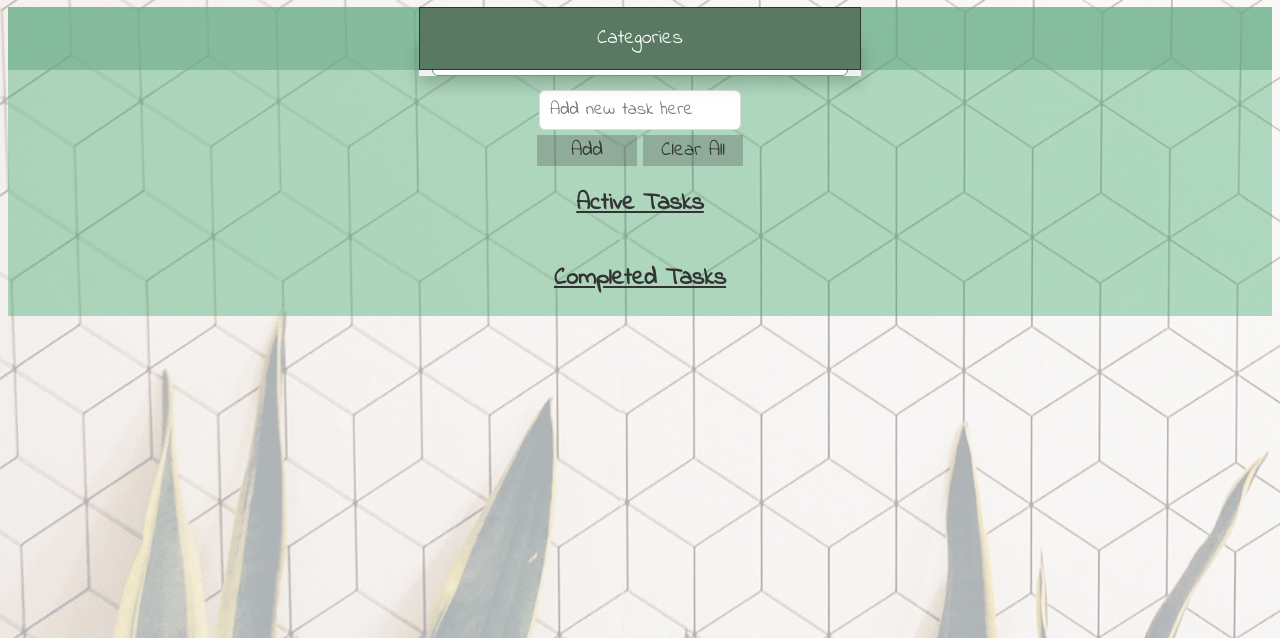
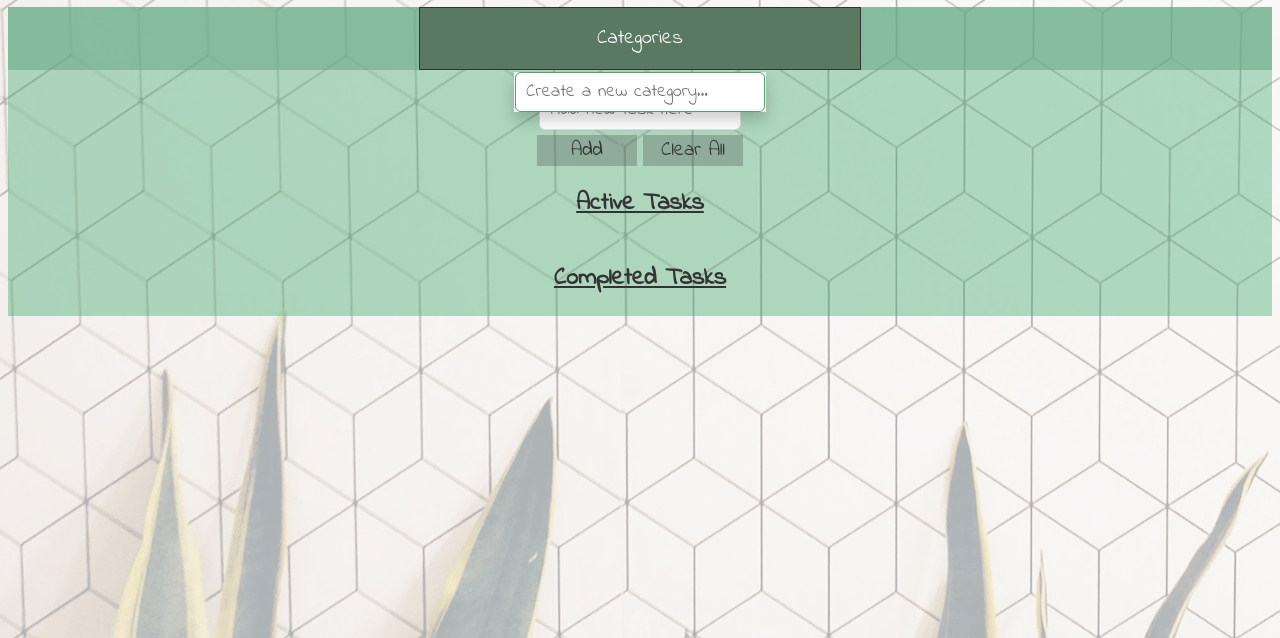
Before and after one commit to WebAhead12/ExpressList, a website: page public/index.html in a window 1280 px wide. Both pictures are taken after a click on the button "Categories". Shown: the part 162-800 px from the top of the page. Drawn offline with Linux system fonts and the light colour scheme.

Commit message:
fixed categories width + added CSS for categoryOnIt

```diff
--- a/public/button-content.css
+++ b/public/button-content.css
@@ -45,6 +45,13 @@ font-family: 'Indie Flower', cursive;
   border: 3px solid rgb(60, 168, 109, 0.4);
   background: rgb(60, 168, 109, 0.4);
 }
+
+
+.categoryOnIt:focus {
+  border: 3px solid rgb(60, 168, 109, 0.4);
+  background: rgb(60, 168, 109, 0.4);
+
+}
 .status {
   line-height: 3.5;
   font-weight: 700;
@@ -64,7 +71,7 @@ width: 100%;
 }
 
 #status {
-  width: 89%;
+  width: 90%;
   border: 1px solid rgb(83, 163, 107);
 }
 
@@ -118,12 +125,14 @@ button:hover {
   display: none;
   position: absolute;
   background-color: #f1f1f1;
-  min-width: 35%;
+min-width: 20%;
   box-shadow: 0px 8px 16px 0px rgba(0,0,0,0.2);
   z-index: 1;
-  top: 9.3%;
+  top: 20.89%;
   overflow-y: auto;
   max-height: 70%;
+  font-size: 20px;
+  overflow-x: hidden;
 
 }
 
@@ -154,9 +163,7 @@ button:hover {
   background-color: rgb(44, 141, 87);
 }
 
-.status:hover {
-  background-color: rgb(44, 141, 87);
-}
+
 .delete:hover {
   background-color: rgb(44, 141, 87);
 }
--- a/public/index.html
+++ b/public/index.html
@@ -7,8 +7,8 @@
   <meta name="viewport" content="width=device-width, initial-scale=1.0" />
   <title>Document</title>
   <link rel="stylesheet" href="/style.css" />
-  <link rel="stylesheet" href="/button-content.css" <link rel="preconnect" href="https://fonts.gstatic.com"
-    crossorigin />
+  <link rel="stylesheet" href="/button-content.css" />
+  <link rel="preconnect" href="https://fonts.gstatic.com" crossorigin />
   <script defer src="/script.js"></script>
   <link href="https://fonts.googleapis.com/css2?family=Indie+Flower&display=swap" rel="stylesheet" />
   <link rel="stylesheet" href="https://cdnjs.cloudflare.com/ajax/libs/font-awesome/6.0.0-beta2/css/all.min.css" />
```
Also changed, not shown: data/todolist.json (+7 -0 lines), README.md.
